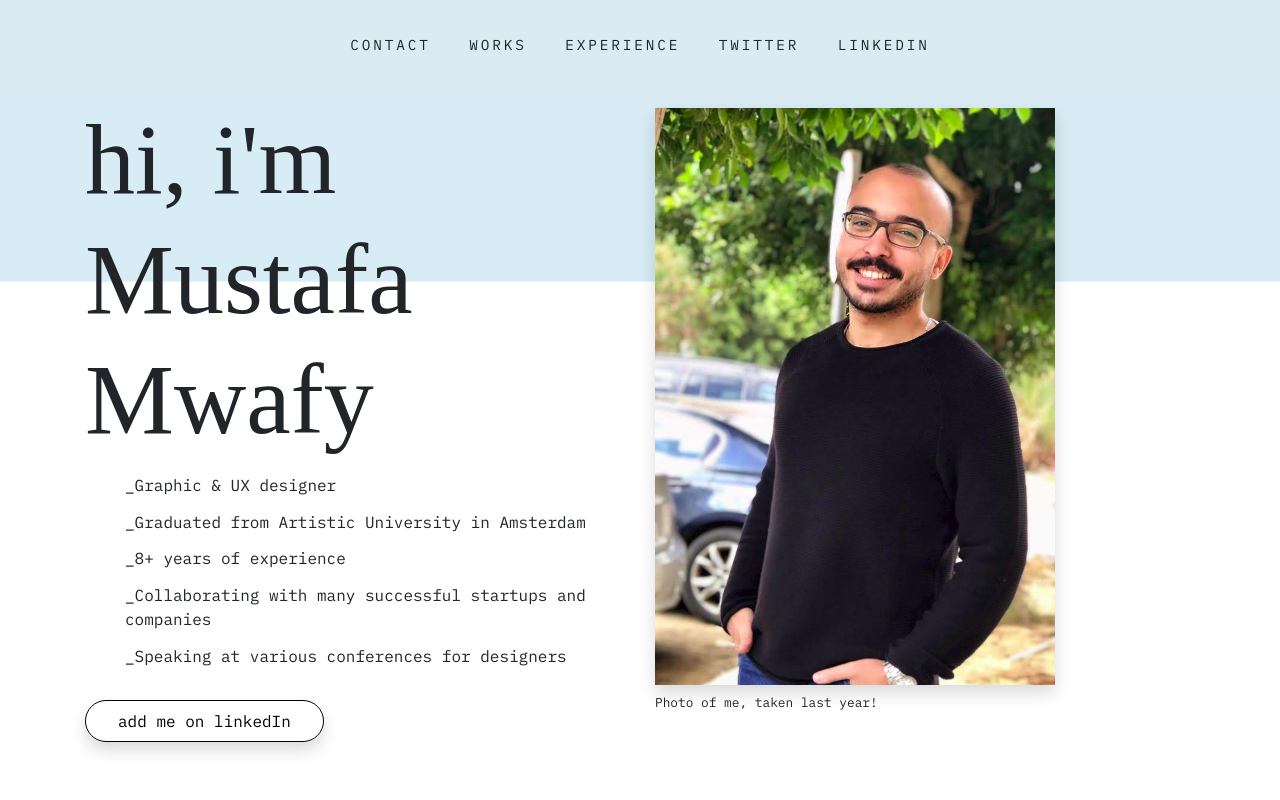
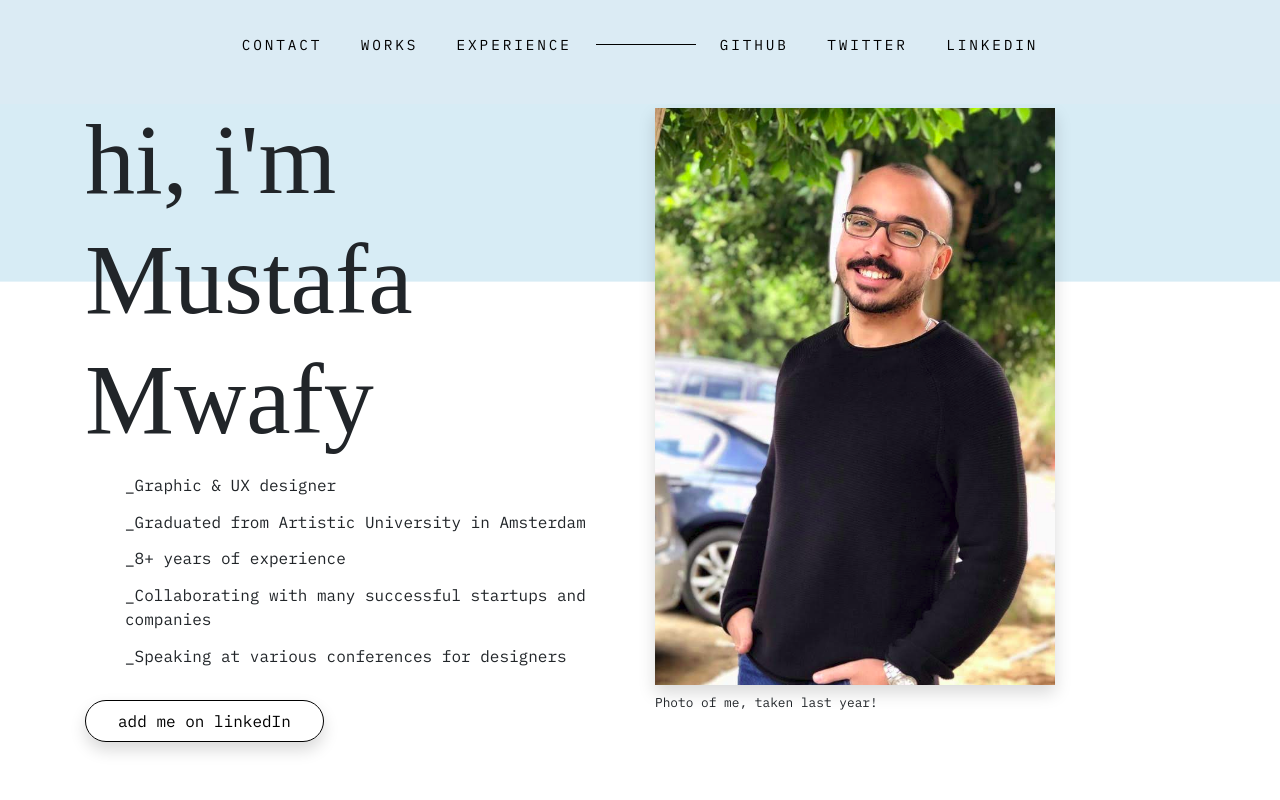
Before and after one commit to mwafy99/Creative-Portfolio, a plain HTML site: page index.html in a window 1280 px wide. Shown: the top 800 px of the page. Drawn offline with nearby package versions, Linux system fonts and the light colour scheme; a web font is replaced by a local one.

Commit message:
final update

```diff
--- a/css/main.css
+++ b/css/main.css
@@ -19,7 +19,7 @@ img {
     max-width: 100%;
 }
 
-
+/* navigation bar styles */
 nav {
     background: #DBEBF4;
     position: fixed;
@@ -27,6 +27,24 @@ nav {
     width: 100%;
 }
 
+nav li a {
+    text-decoration: none;
+    color: black;
+}
+
+nav li a:hover {
+    text-decoration: none;
+    color: white;
+    background: black;
+    padding: 4px;
+    border-radius: 5px;
+    transition: background 0.5s ease-in-out, color 0.5s ease-in-out;
+}
+
+nav li a:active {
+    color: black;
+    background: none;
+}
 nav ul li {
     display: inline-block;
     margin: 0 1em;
@@ -35,11 +53,21 @@ nav ul li {
     font-size: 0.9em;
 }
 
+
 nav ul {
     text-align: center;
     padding: 2em;
 }
 
+li.empty {
+    width: 100px;
+    border-top: 1px solid black;
+    margin: 0;
+    top: -5px;
+    position: relative;
+}
+
+/* header styles */
 header {
     position: relative;
     top: 100px;
@@ -79,10 +107,12 @@ ul li {
     margin: 0.8em 0;
 }
 
+/* projects sections */
 .project {
     padding: 1.5em 0.5em;
     margin: 3em 0;
 }
+
 /* button effects */
 .button {
     border: 1px solid black;
@@ -91,6 +121,7 @@ ul li {
     color: black;
     display: inline-block;
     margin: 1em 0;
+    transition: background 0.5s ease-in-out, color 0.5s ease-in-out;
 }
 .button:hover {
     text-decoration: none;
@@ -117,6 +148,14 @@ figcaption {
     line-height: 1em;
 }
 
+.project:nth-of-type(2),
+.project:nth-of-type(4) {
+    background: #DBEBF4;
+}
+
+
+
+/* footer styles */
 footer {
     text-align: center;
     margin: 2em 0 1em;
@@ -125,8 +164,3 @@ footer {
 footer p {
     margin: 1em 0;
 }
-
-.project:nth-of-type(2),
-.project:nth-of-type(4) {
-    background: #DBEBF4;
-}
--- a/index.html
+++ b/index.html
@@ -14,16 +14,18 @@
     <!-- navigation bar -->
     <nav>
         <ul>
-            <li>Contact</li>
-            <li>Works</li>
-            <li>Experience</li>
-            <li>Twitter</li>
-            <li>LinkedIn</li>
+            <li><a href="#contact">Contact</a></li>
+            <li><a href="#works">Works</a></li>
+            <li><a href="#experience">Experience</a></li>
+            <li class="empty"></li>
+            <li><a href="#">GitHub</a></li>
+            <li><a href="#" target="_blank">Twitter</a></li>
+            <li><a href="#">LinkedIn</a></li>
         </ul>
     </nav>
 
     <!-- header section -->
-    <header>
+    <header id="experience">
         <div class="container">
             <div class="row">
                 <div class="col-sm">
@@ -70,7 +72,7 @@
     <!-- projects -->
 
     <!-- project 1 -->
-    <section class="project">
+    <section class="project" id="works">
         <div class="container">
             <div class="row">
                 <div class="col-sm">
@@ -169,7 +171,7 @@
     </section>
 
     <!-- footer -->
-    <footer>
+    <footer id="contact">
         <h2>
             any questions?<br>
             find me here imwafy99@gmail.com
```
